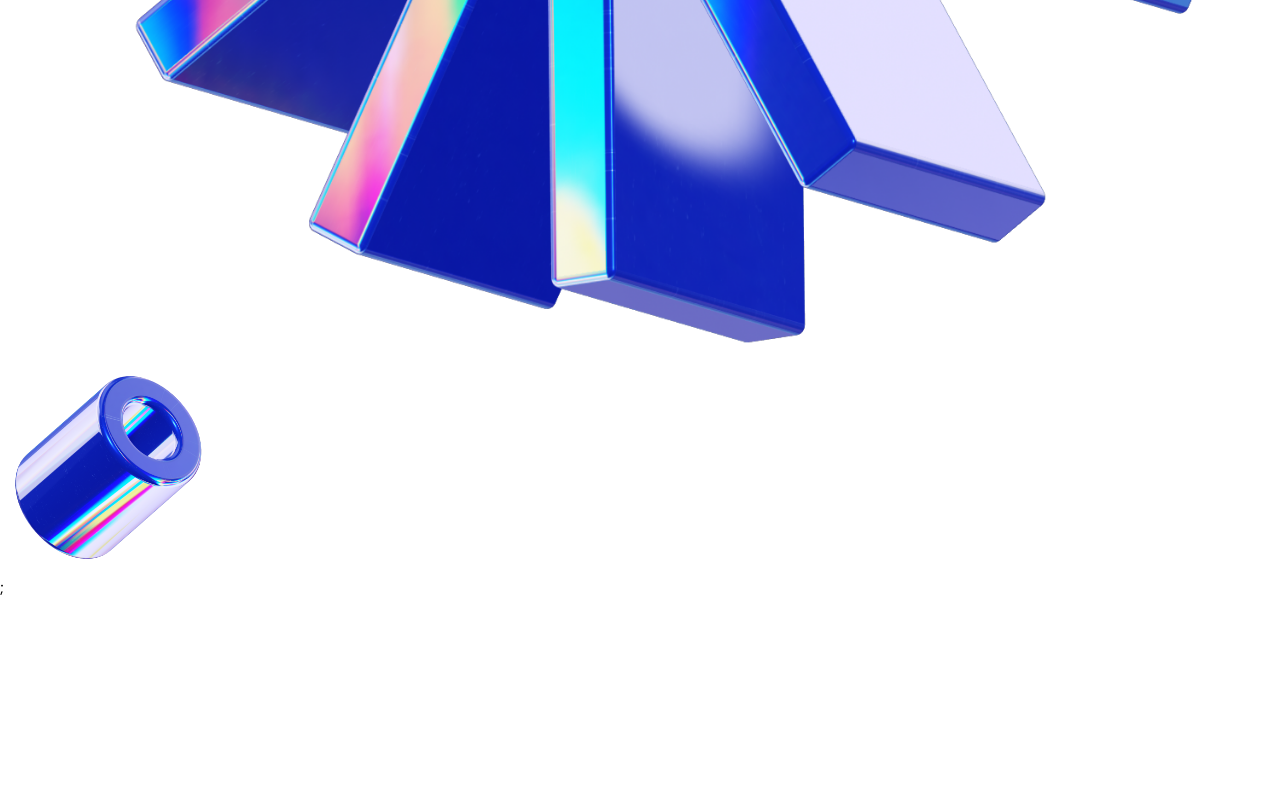
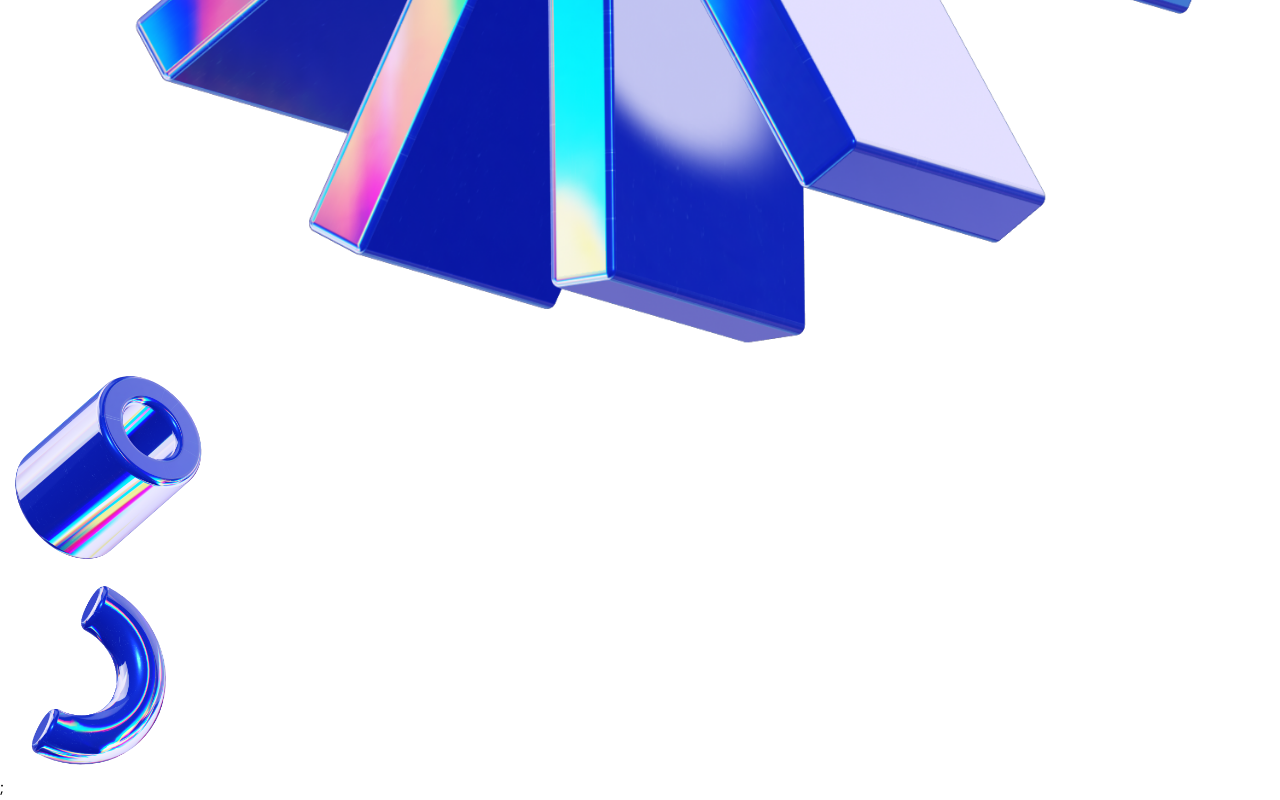
Before and after one commit to xkaze09/saas-website-design, a Next.js app: page / in a window 1280 px wide. Shown: the part 3992-4792 px from the top of the page. Before the commit the page ends 4592 px from the top, so only its background shows below. Built offline with nearby package versions, Linux system fonts and the light colour scheme.

Commit message:
Add noodle image to Hero section with basic styling

```diff
--- a/src/sections/Hero.tsx
+++ b/src/sections/Hero.tsx
@@ -26,6 +26,8 @@ export const Hero = () => {
         <div className="mt-20 md:mt-0 md:h-[648px] md:flex-1 relative">
           <Image src={cogImage} alt="Cog Image" className="md:absolutte md:h-full md:w-auto md:max-w-none md:-left-6"/>
           <Image src={cylinderImage} alt="Cylinder Image" width={220} height={220} className="hidden md:block -top-8 -left-32 md:absolute" />
+
+          <Image src={noodleImage} alt="Noodle Image" width={200} className=""/>
         </div>
         </div>
       </div>
```
